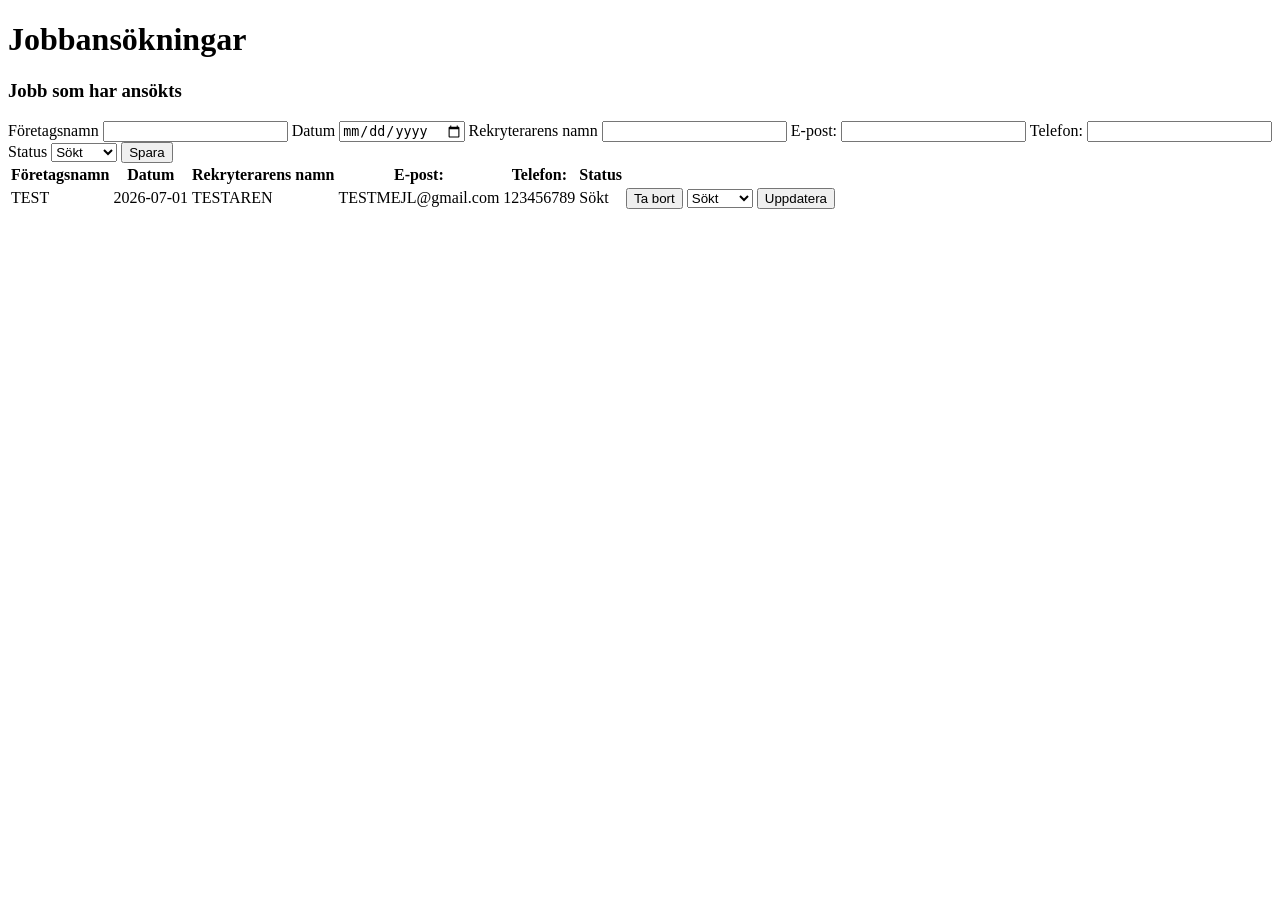
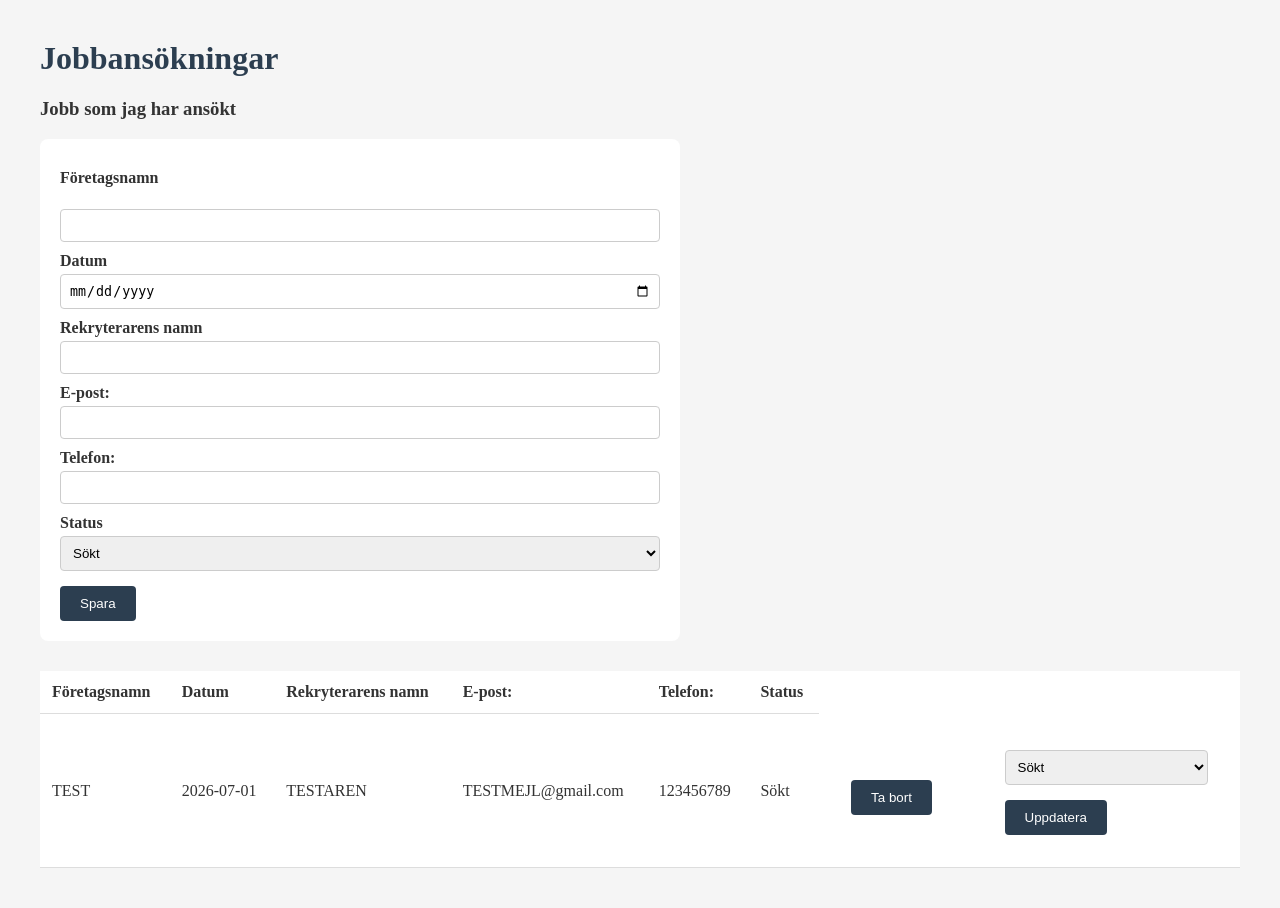
Before and after one commit to SquareRo0t/mini-projects, a Flask app: page / in a window 1280 px wide. Before the commit the page ends 209 px from the top, so only its background shows below. Run offline with Flask 3, Linux system fonts and the light colour scheme; data comes from the database, SQL or seed files in the repository; both versions use the stored data as it was after the commit.

Commit message:
baby_step_3

```diff
--- /dev/null
+++ b/job-tracker/static/style.css
@@ -0,0 +1,63 @@
+body {
+    font-family:'Times New Roman', Times, serif;
+    background-color:#f5f5f5;
+    margin: 40px;
+    color: #333;
+}
+
+h1 {
+    color: #2c3e50;
+}
+
+table {
+    width: 100%;
+    border-collapse: collapse;
+    background-color: white;
+    margin-top: 30px;
+}
+
+th, td {
+    padding: 12px;
+    text-align: left;
+    border-bottom: 1px solid #ddd;
+}
+
+tr:hover {
+    background-color: #f0f0f0;
+}
+
+form {
+    background-color: white;
+    padding: 20px;
+    border-radius: 8px;
+    max-width: 600px;
+}
+
+label {
+    display: block;
+    margin-top: 10px;
+    font-weight: bold;
+}
+
+input, select {
+    width: 100%;
+    padding: 8px;
+    margin-top: 4px;
+    border: 1px solid #ccc;
+    border-radius: 4px;
+    box-sizing: border-box;
+}
+
+button {
+    margin-top: 15px;
+    padding: 10px 20px;
+    background-color: #2c3e50;
+    color: white;
+    border: none;
+    border-radius: 4px;
+    cursor: pointer;
+}
+
+button:hover {
+    background-color: #1a252f;
+}
--- a/job-tracker/templates/index.html
+++ b/job-tracker/templates/index.html
@@ -5,14 +5,15 @@
     <meta charset="UTF-8">
     <meta name="viewport" content="width=device-width, initial-scale=1.0">
     <title>Jobbansökningar</title>
+    <link rel="stylesheet" href="{{url_for('static', filename='style.css')}}">
 </head>
 
 <body>
     <h1>Jobbansökningar</h1>
-    <h3>Jobb som har ansökts</h3>
+    <h3>Jobb som jag har ansökt</h3>
 
     <form action="/add" method="POST">
-        <label for="company">Företagsnamn</label>
+        <label for="company">Företagsnamn</label><br>
         <input type="text" id="company" name="company">
 
         <label for="date">Datum</label>
```
Also changed, not shown: job-tracker/my_database.db.
